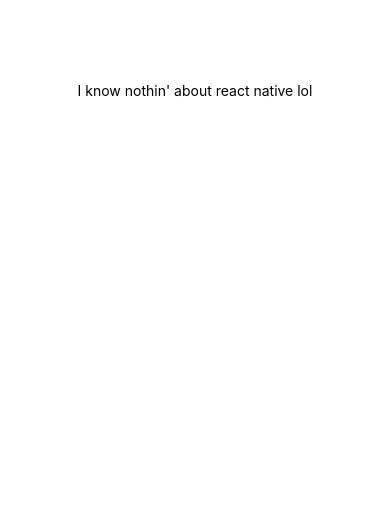
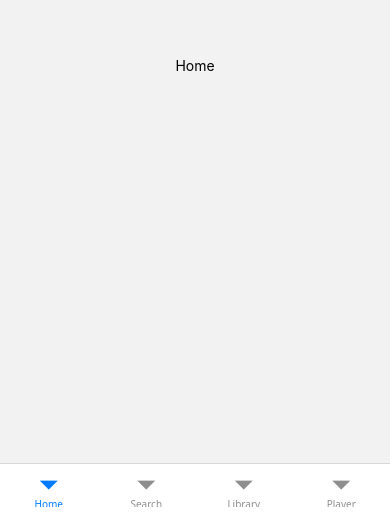
Before and after one commit to Rkhooda07/music-app, a React Native app in the folder frontend/: screen /Home in a window 390 px wide. Shown: the part 332-844 px from the top of the page. Built offline with nearby package versions, Linux system fonts and the light colour scheme.

Commit message:
feat(frontend): setup bottom tab navigation and placeholder screens

```diff
--- a/frontend/App.tsx
+++ b/frontend/App.tsx
@@ -1,20 +1,21 @@
-import { StatusBar } from 'expo-status-bar';
-import { StyleSheet, Text, View } from 'react-native';
+import { NavigationContainer } from "@react-navigation/native";
+import { createBottomTabNavigator } from "@react-navigation/bottom-tabs";
+import HomeScreen from "./src/screens/HomeScreen";
+import SearchScreen from "./src/screens/SearchScreen";
+import LibraryScreen from "./src/screens/LibraryScreen";
+import PlayerScreen from "./src/screens/PlayerScreen";
+
+const Tab = createBottomTabNavigator();
 
 export default function App() {
   return (
-    <View style={styles.container}>
-      <Text>I know nothin' about react native lol</Text>
-      <StatusBar style="auto" />
-    </View>
+    <NavigationContainer>
+      <Tab.Navigator screenOptions={{ headerShown: false }}>
+        <Tab.Screen name= "Home" component={HomeScreen} />
+        <Tab.Screen name= "Search" component={SearchScreen} />
+        <Tab.Screen name= "Library" component={LibraryScreen} />
+        <Tab.Screen name= "Player" component={PlayerScreen} />
+      </Tab.Navigator>
+    </NavigationContainer>
   );
 }
-
-const styles = StyleSheet.create({
-  container: {
-    flex: 1,
-    backgroundColor: '#fff',
-    alignItems: 'center',
-    justifyContent: 'center',
-  },
-});
--- /dev/null
+++ b/frontend/src/screens/HomeScreen.tsx
@@ -0,0 +1,9 @@
+import { View, Text } from "react-native";
+
+export default function HomeScreen() {
+  return (
+    <View style={{ flex: 1, justifyContent: "center", alignItems: "center" }}>
+      <Text>Home</Text>
+    </View>
+  );
+}
--- /dev/null
+++ b/frontend/src/screens/LibraryScreen.tsx
@@ -0,0 +1,9 @@
+import { View, Text } from "react-native";
+
+export default function LibraryScreen() {
+  return (
+    <View style={{ flex: 1, justifyContent: "center", alignItems: "center" }}>
+      <Text>Library</Text>
+    </View>
+  );
+}
--- /dev/null
+++ b/frontend/src/screens/PlayerScreen.tsx
@@ -0,0 +1,9 @@
+import { View, Text } from "react-native";
+
+export default function PlayerScreen() {
+  return (
+    <View style={{ flex: 1, justifyContent: "center", alignItems: "center" }}>
+      <Text>Player</Text>
+    </View>
+  );
+}
--- /dev/null
+++ b/frontend/src/screens/SearchScreen.tsx
@@ -0,0 +1,9 @@
+import { View, Text } from "react-native";
+
+export default function SearchScreen() {
+  return (
+    <View style={{ flex: 1, justifyContent: "center", alignItems: "center" }}>
+      <Text>Search</Text>
+    </View>
+  );
+}
```
